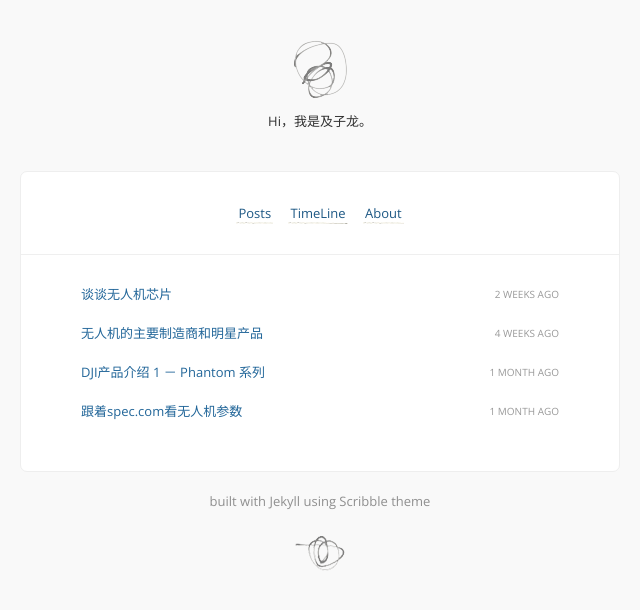
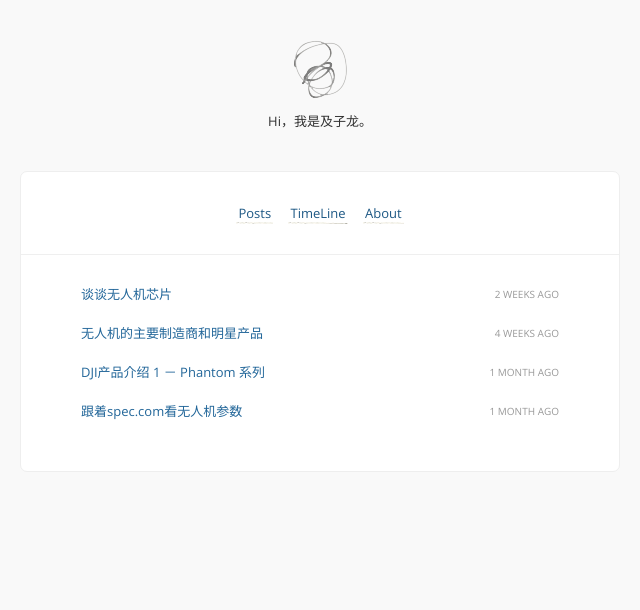
Before and after one commit to apprentice1988/apprentice1988.github.com, a Jekyll site: the page built from index.html, in a window 1280 px wide. Shown: the top 610 px of the page, without its empty margins (320-960 px from the left). Built offline with Jekyll 4.4.1, drawn with Linux system fonts in a browser that asks for light colours; Markdown is read by kramdown in place of the engine named in the settings; comment, search, counter and statistics services are not loaded.

Commit message:
删除footer 内容

```diff
--- a/_includes/footer.html
+++ b/_includes/footer.html
@@ -1,6 +1,2 @@
 <footer>
-  <a href="http://github.com/muan/scribble" class="muted">built with Jekyll using Scribble theme</a>
-  <br />
-  <br />
-  <img src="{{ site.url }}/images/scribble2.png" alt="scribble" />
 </footer>
```
